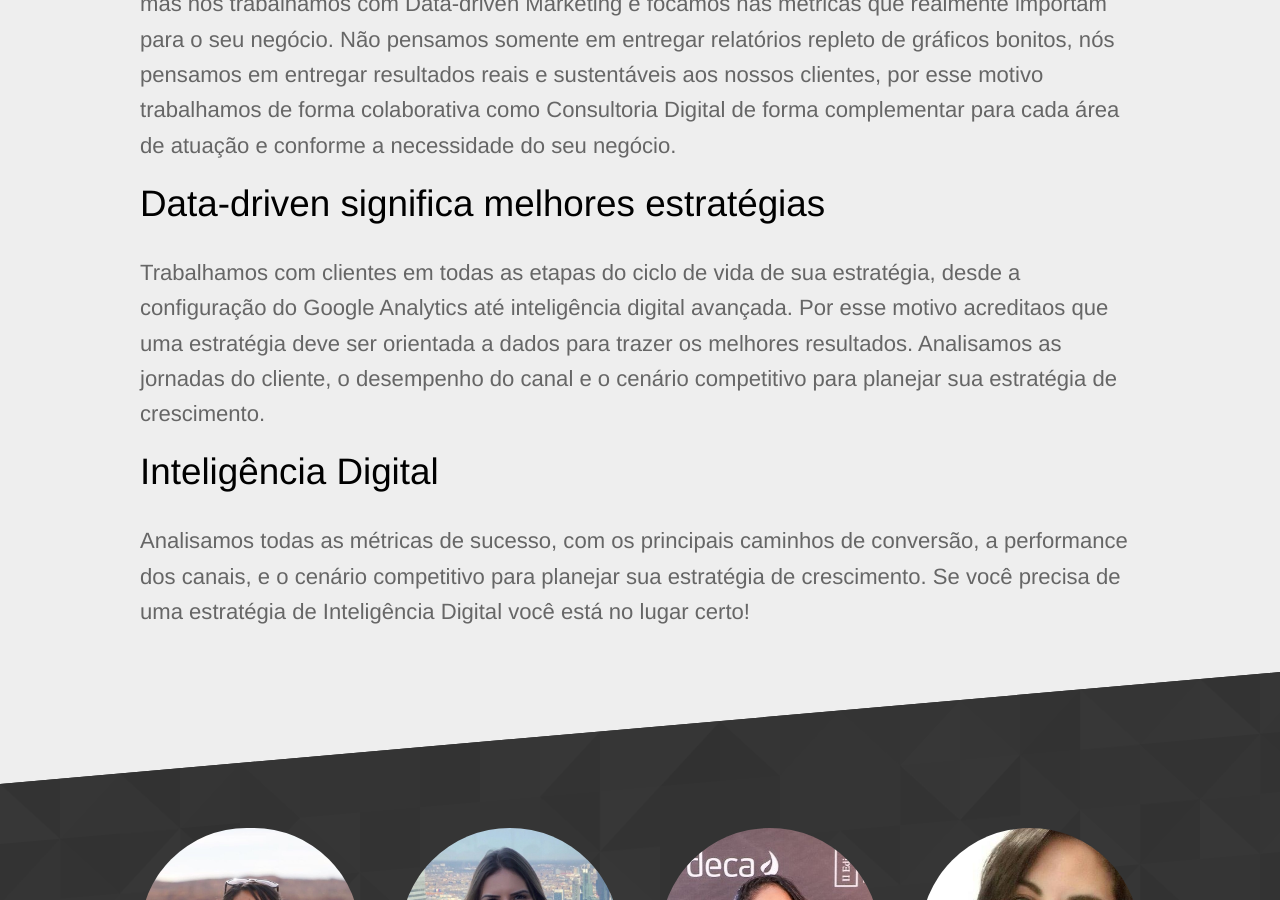
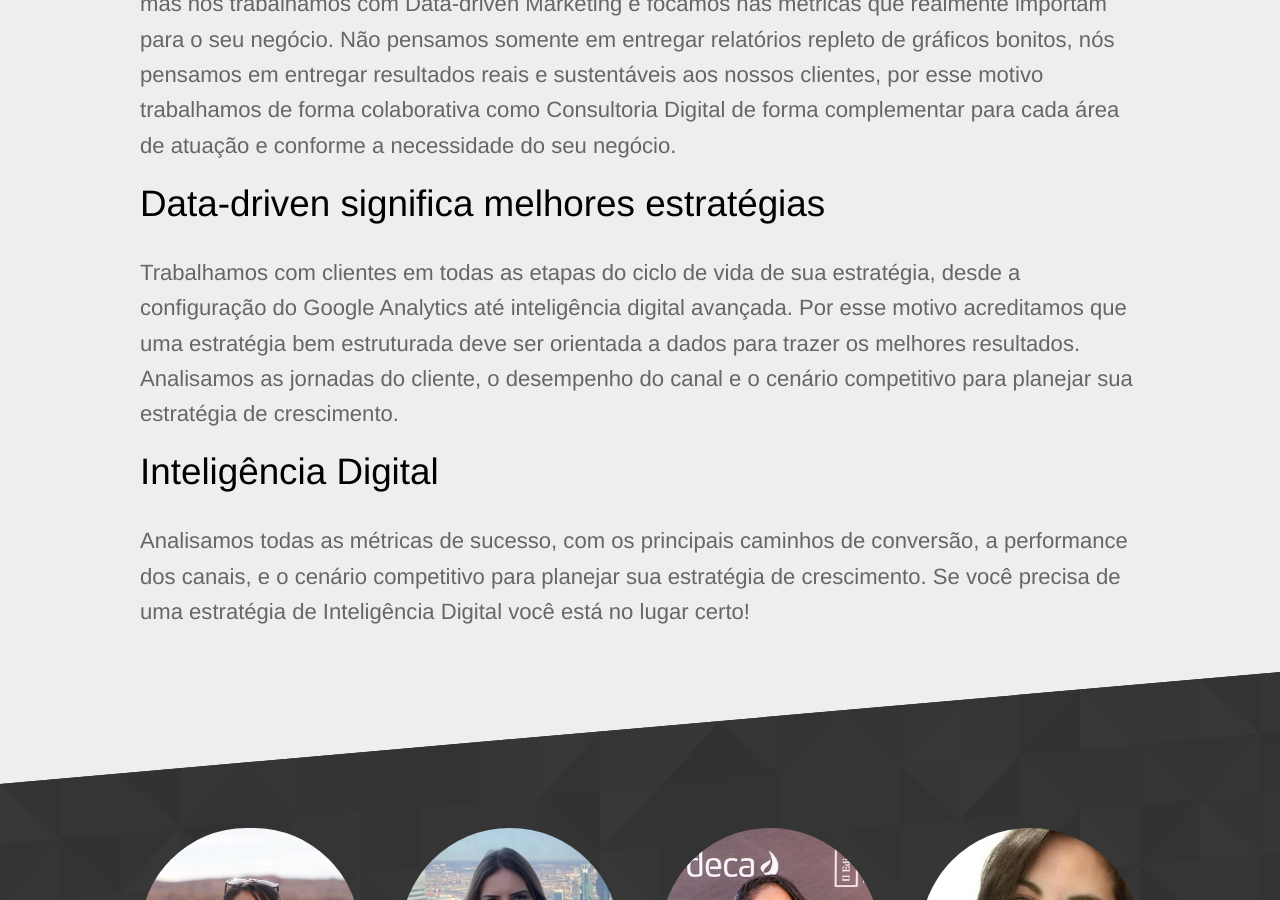
Before and after one commit to seoanalytics/seoanalytics.github.io, a Jekyll site: the page built from consultoria.html, in a window 1280 px wide and 900 px high, scrolled down 654 px. Built offline with Jekyll 4.4.1, drawn with Linux system fonts in a browser that asks for light colours.

Commit message:
Updated 'consultoria.html' via CloudCannon

```diff
--- a/consultoria.html
+++ b/consultoria.html
@@ -16,7 +16,7 @@
 				Data-driven significa melhores estratégias
 			</h2>
 			<p class="editable">
-				 Trabalhamos com clientes em todas as etapas do ciclo de vida de sua estratégia, desde a configuração do Google Analytics até inteligência digital avançada. Por esse motivo acreditaos que uma estratégia deve ser orientada a dados para trazer os melhores resultados. Analisamos as jornadas do cliente, o desempenho do canal e o cenário competitivo para planejar sua estratégia de crescimento.
+				 Trabalhamos com clientes em todas as etapas do ciclo de vida de sua estratégia, desde a configuração do Google Analytics até inteligência digital avançada. Por esse motivo acreditamos que uma estratégia bem estruturada deve ser orientada a dados para trazer os melhores resultados. Analisamos as jornadas do cliente, o desempenho do canal e o cenário competitivo para planejar sua estratégia de crescimento.
 			</p>
 			<h2 class="editable">
 				Inteligência Digital
```
